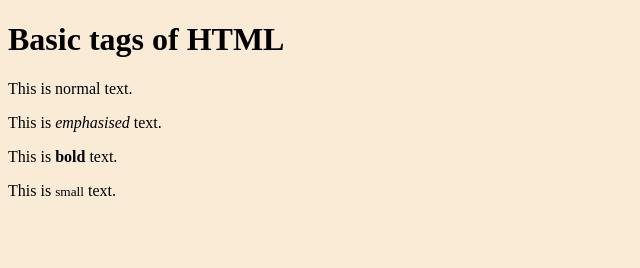
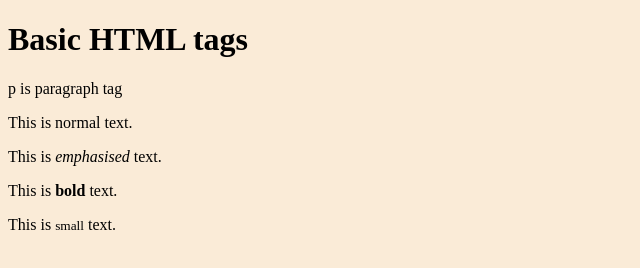
Before and after one commit to AyushmanKata/testing-git, a plain HTML site: page index.html in a window 1280 px wide. Shown: the whole page, without its empty margins (0-640 px from the left). Drawn offline with Linux system fonts and the light colour scheme.

Commit message:
Correct title and header text in index.html

```diff
--- a/index.html
+++ b/index.html
@@ -3,11 +3,12 @@
 <head>
     <meta charset="UTF-8">
     <meta name="viewport" content="width=device-width, initial-scale=1.0">
-    <title>Basis of HTML</title>
+    <title>Basic HTML</title>
     <link rel="stylesheet" href="style.css">
 </head>
 <body>
-    <h1>Basic tags of HTML</h1>
+    <h1>Basic HTML tags</h1>
+    <p>p is paragraph tag</p>
     <p>This is normal text.</p>
     <p>This is <em>emphasised</em> text.</p>
     <p>This is <b>bold</b> text.</p>
```
